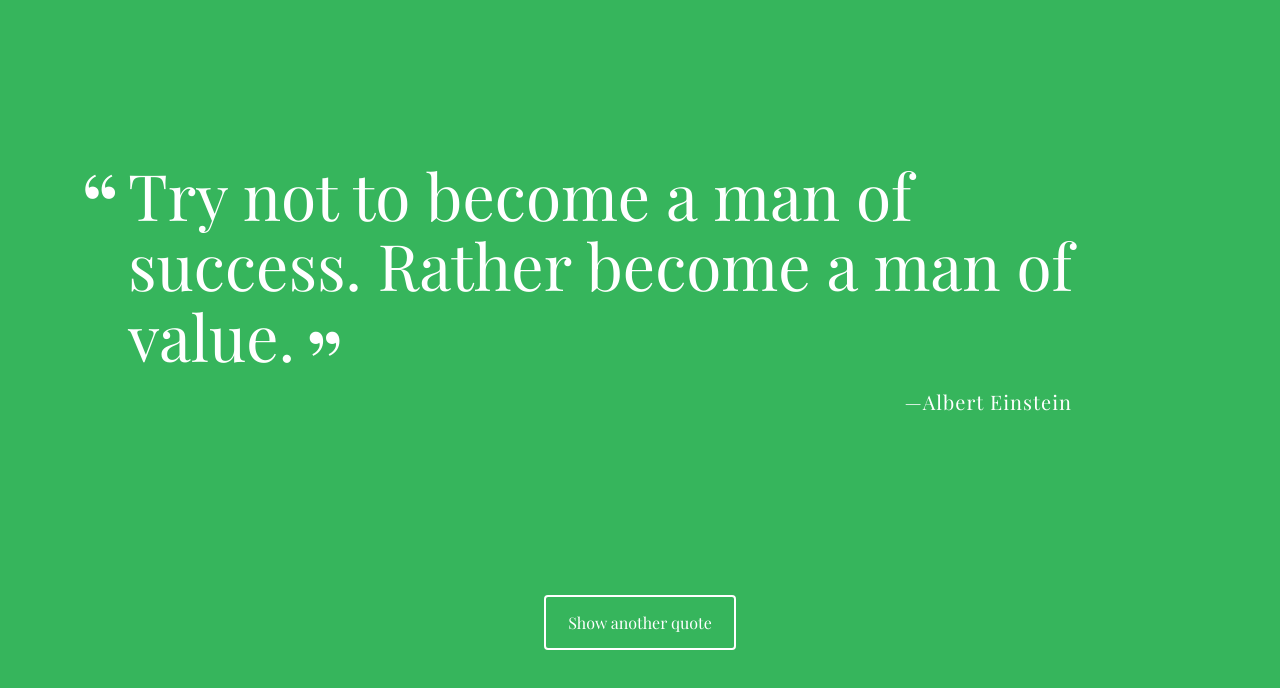
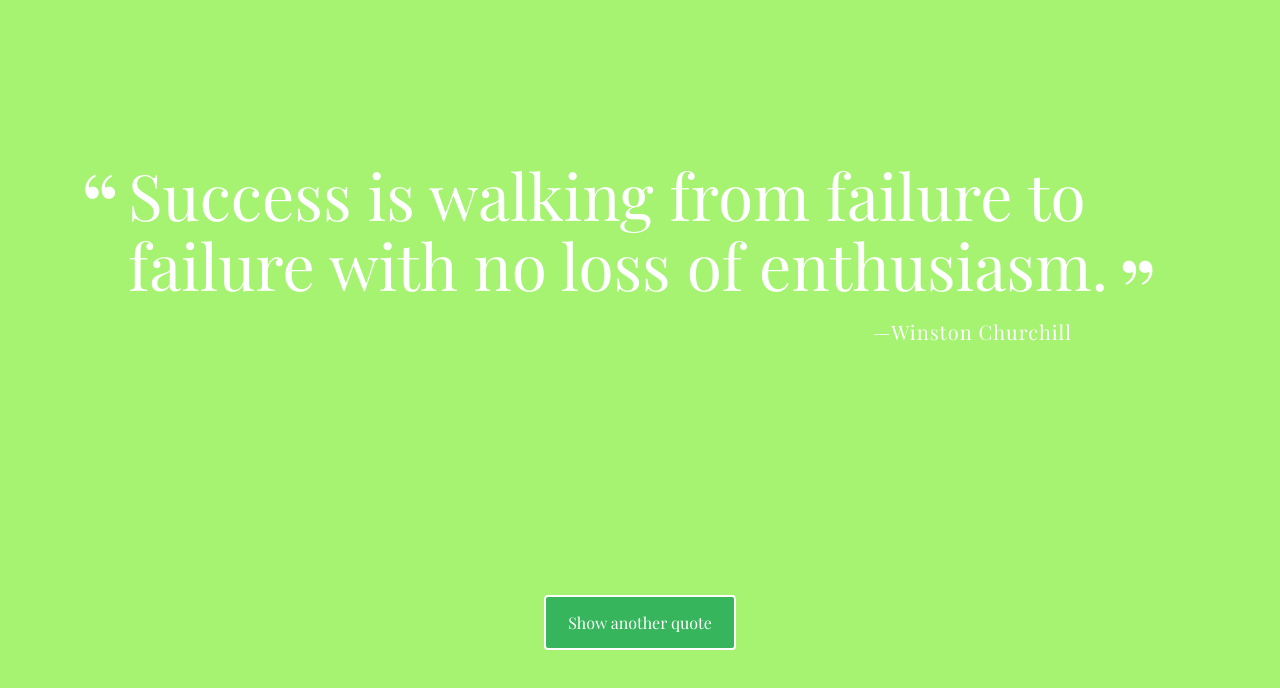
Before and after one commit to cdmachado/Project1--GH-, a plain HTML site: page index.html in a window 1280 px wide. Both pictures are taken after a click on the button "Show another quote". Drawn offline with nearby package versions, Linux system fonts and the light colour scheme; a web font is replaced by a local one.

Commit message:
Almost done
All problems solved. I only have to add the new properties and pullish
the code for the "Exceed Expectations"

```diff
--- a/index.html
+++ b/index.html
@@ -7,7 +7,7 @@
   <link rel="stylesheet" href="css/normalize.css">
   <link rel="stylesheet" href="css/styles.css">
 </head>
-<body>
+<body id="body">
   <div class="container">
     <div id="quote-box">
       <p class="quote">You can do anything but not everything</p>
--- a/js/script.js
+++ b/js/script.js
@@ -3,15 +3,28 @@
 document.getElementById('loadQuote').addEventListener("click", printQuote, false);
 
 
-var randomNumber;
 var timeoutID;
+var intervalID;
 
 function getRandomQuote() {
-  randomNumber = Math.floor( Math.random() * 6);
+  var randomNumber = Math.floor( Math.random() * 5);
   return quotes[randomNumber];
 }
 
+function randomNumber2() {
+  return Math.floor( Math.random() * 256);
+}
+
+function randomColor() {
+  var color = 'rgb(';
+  color += randomNumber2() + ',';
+  color += randomNumber2() + ',';
+  color += randomNumber2() + ')';
+  return color;
+}
+
 function printQuote() {
+  var rgbcolor = randomColor();
   var randomQuote = getRandomQuote();
   var quotePrint = '<p class="quote">' + randomQuote.quote + '</p>';
   quotePrint += '<p class="source">' + randomQuote.source;
@@ -22,6 +35,12 @@ function printQuote() {
         quotePrint += '<span class="year">' + randomQuote.year + '</span></p>';
     }
   document.getElementById('quote-box').innerHTML = quotePrint;
+  document.getElementById('body').style.backgroundColor = rgbcolor;
 }
 
-timeoutID = window.setTimeout(printQuote, 3000);
+function timer() {
+    timeoutID = window.setTimeout(printQuote, 1000);
+}
+
+
+intervalID = window.setInterval(timer, 5000);
```
Also changed, not shown: css/styles.css (line endings or trailing spaces).
